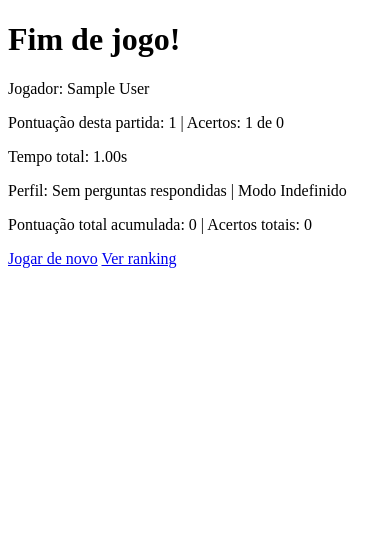
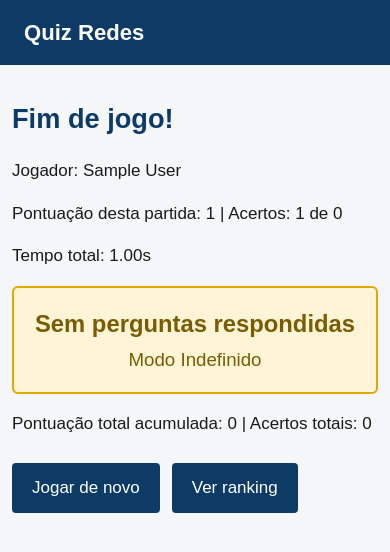
Before and after one commit to matheus-luiz30/quiz-redes, a Flask app: page /pergunta in a window 390 px wide. Shown: the top 552 px of the page. Run offline with Flask 3, Linux system fonts and the light colour scheme; the visitor is signed in with stand-in values (Sample User, id 1); data that the repository does not hold is empty.

Commit message:
Adiciona layout base e CSS unico, sem framework e sem JavaScript
Cria templates/base.html com blocos {% extends %} reaproveitados
por todas as telas, e static/style.css com estilo simples e
responsivo (funciona no projetor e no celular). Destaca o
comentario do host (verde para acerto, vermelho para erro) e o
perfil final do jogador.

Co-Authored-By: Claude Sonnet 5 <noreply@anthropic.com>

```diff
--- /dev/null
+++ b/static/style.css
@@ -0,0 +1,197 @@
+/* Estilo simples do Quiz Redes: sem framework, sem JavaScript. */
+
+* {
+    box-sizing: border-box;
+}
+
+body {
+    margin: 0;
+    font-family: Arial, Helvetica, sans-serif;
+    font-size: 18px;
+    line-height: 1.5;
+    color: #1a1a1a;
+    background-color: #f4f6f8;
+}
+
+.cabecalho {
+    background-color: #0d3b66;
+    padding: 16px 24px;
+}
+
+.cabecalho .logo {
+    color: #ffffff;
+    font-size: 1.3em;
+    font-weight: bold;
+    text-decoration: none;
+}
+
+.conteudo {
+    max-width: 640px;
+    margin: 0 auto;
+    padding: 24px 20px 48px;
+}
+
+h1 {
+    font-size: 1.6em;
+    color: #0d3b66;
+}
+
+a {
+    color: #0d3b66;
+}
+
+.erro {
+    color: #b3261e;
+    font-weight: bold;
+}
+
+.placar {
+    font-weight: bold;
+    color: #333333;
+}
+
+.formulario {
+    display: flex;
+    flex-direction: column;
+    gap: 10px;
+    max-width: 320px;
+}
+
+.formulario label {
+    font-weight: bold;
+}
+
+.formulario input[type="text"] {
+    padding: 10px;
+    font-size: 1em;
+    border: 1px solid #b0b8c1;
+    border-radius: 4px;
+}
+
+button {
+    padding: 12px 20px;
+    font-size: 1em;
+    color: #ffffff;
+    background-color: #0d3b66;
+    border: none;
+    border-radius: 4px;
+    cursor: pointer;
+}
+
+button:hover {
+    background-color: #145088;
+}
+
+.alternativa {
+    padding: 10px;
+    margin-bottom: 6px;
+    background-color: #ffffff;
+    border: 1px solid #d8dee4;
+    border-radius: 4px;
+}
+
+.alternativa label {
+    margin-left: 8px;
+}
+
+.botao {
+    display: inline-block;
+    padding: 12px 20px;
+    margin-top: 10px;
+    color: #ffffff !important;
+    background-color: #0d3b66;
+    border-radius: 4px;
+    text-decoration: none;
+}
+
+.botao:hover {
+    background-color: #145088;
+}
+
+.botoes {
+    display: flex;
+    flex-wrap: wrap;
+    gap: 12px;
+    margin-top: 16px;
+}
+
+.comentario {
+    padding: 18px;
+    margin-bottom: 16px;
+    border-radius: 6px;
+    border-left: 6px solid #999999;
+    background-color: #ffffff;
+}
+
+.comentario h1 {
+    margin-top: 0;
+}
+
+.comentario-acerto {
+    border-left-color: #2e7d32;
+    background-color: #eaf6ea;
+}
+
+.comentario-acerto h1 {
+    color: #2e7d32;
+}
+
+.comentario-erro {
+    border-left-color: #b3261e;
+    background-color: #fbeaea;
+}
+
+.comentario-erro h1 {
+    color: #b3261e;
+}
+
+.perfil {
+    padding: 18px;
+    margin: 16px 0;
+    text-align: center;
+    background-color: #fff4d6;
+    border: 2px solid #e0a800;
+    border-radius: 6px;
+}
+
+.perfil-titulo {
+    margin: 0;
+    font-size: 1.4em;
+    font-weight: bold;
+    color: #7a5c00;
+}
+
+.perfil-modo {
+    margin: 4px 0 0;
+    font-size: 1.1em;
+    color: #7a5c00;
+}
+
+table.ranking {
+    width: 100%;
+    border-collapse: collapse;
+    background-color: #ffffff;
+}
+
+table.ranking th,
+table.ranking td {
+    padding: 10px;
+    border: 1px solid #d8dee4;
+    text-align: left;
+}
+
+table.ranking th {
+    background-color: #0d3b66;
+    color: #ffffff;
+}
+
+/* Celular: reduz o espaçamento lateral */
+@media (max-width: 480px) {
+    .conteudo {
+        padding: 16px 12px 32px;
+    }
+
+    body {
+        font-size: 17px;
+    }
+}
--- /dev/null
+++ b/templates/base.html
@@ -0,0 +1,17 @@
+<!DOCTYPE html>
+<html lang="pt-br">
+<head>
+    <meta charset="UTF-8">
+    <meta name="viewport" content="width=device-width, initial-scale=1.0">
+    <title>{% block titulo %}Quiz Redes{% endblock %}</title>
+    <link rel="stylesheet" href="{{ url_for('static', filename='style.css') }}">
+</head>
+<body>
+    <header class="cabecalho">
+        <a href="/" class="logo">Quiz Redes</a>
+    </header>
+    <main class="conteudo">
+        {% block conteudo %}{% endblock %}
+    </main>
+</body>
+</html>
--- a/templates/resultado.html
+++ b/templates/resultado.html
@@ -1,17 +1,22 @@
-<!DOCTYPE html>
-<html lang="pt-br">
-<head>
-    <meta charset="UTF-8">
-    <title>Quiz Redes</title>
-</head>
-<body>
+{% extends "base.html" %}
+
+{% block titulo %}Resultado - Quiz Redes{% endblock %}
+
+{% block conteudo %}
     <h1>Fim de jogo!</h1>
     <p>Jogador: {{ nome }}</p>
     <p>Pontuação desta partida: {{ pontuacao }} | Acertos: {{ acertos }} de {{ total_perguntas }}</p>
     <p>Tempo total: {{ "%.2f"|format(tempo_total) }}s</p>
-    <p>Perfil: {{ titulo }} | {{ modo }}</p>
+
+    <div class="perfil">
+        <p class="perfil-titulo">{{ titulo }}</p>
+        <p class="perfil-modo">{{ modo }}</p>
+    </div>
+
     <p>Pontuação total acumulada: {{ total_pontuacao }} | Acertos totais: {{ total_acertos }}</p>
-    <a href="/jogar-novo">Jogar de novo</a>
-    <a href="/ranking">Ver ranking</a>
-</body>
-</html>
+
+    <div class="botoes">
+        <a href="/jogar-novo" class="botao">Jogar de novo</a>
+        <a href="/ranking" class="botao">Ver ranking</a>
+    </div>
+{% endblock %}
```
Also changed, not shown: templates/comentario.html (+10 -11 lines), templates/nome.html (+10 -13 lines), templates/pergunta.html (+9 -12 lines), templates/ranking.html (+8 -11 lines).
